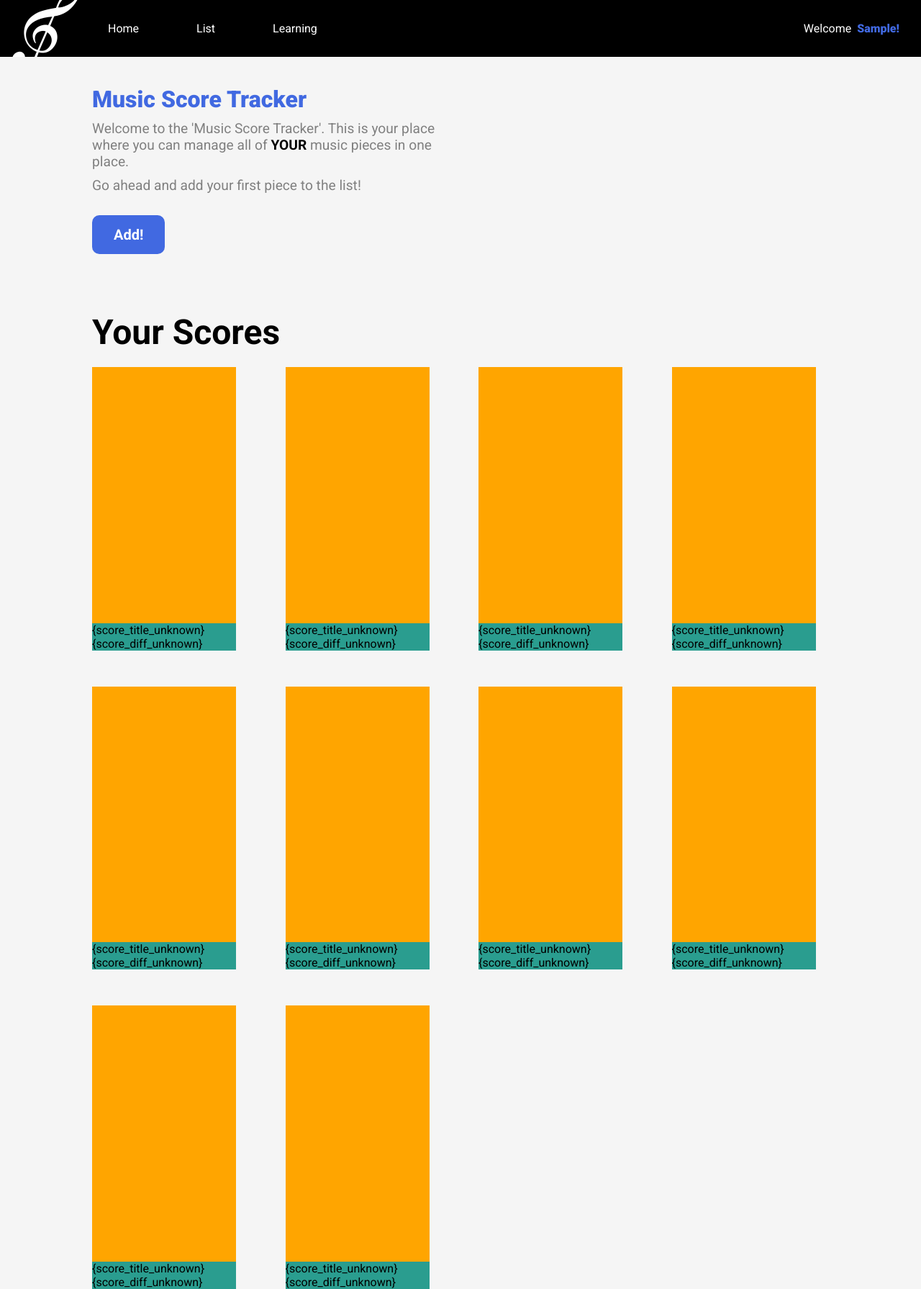
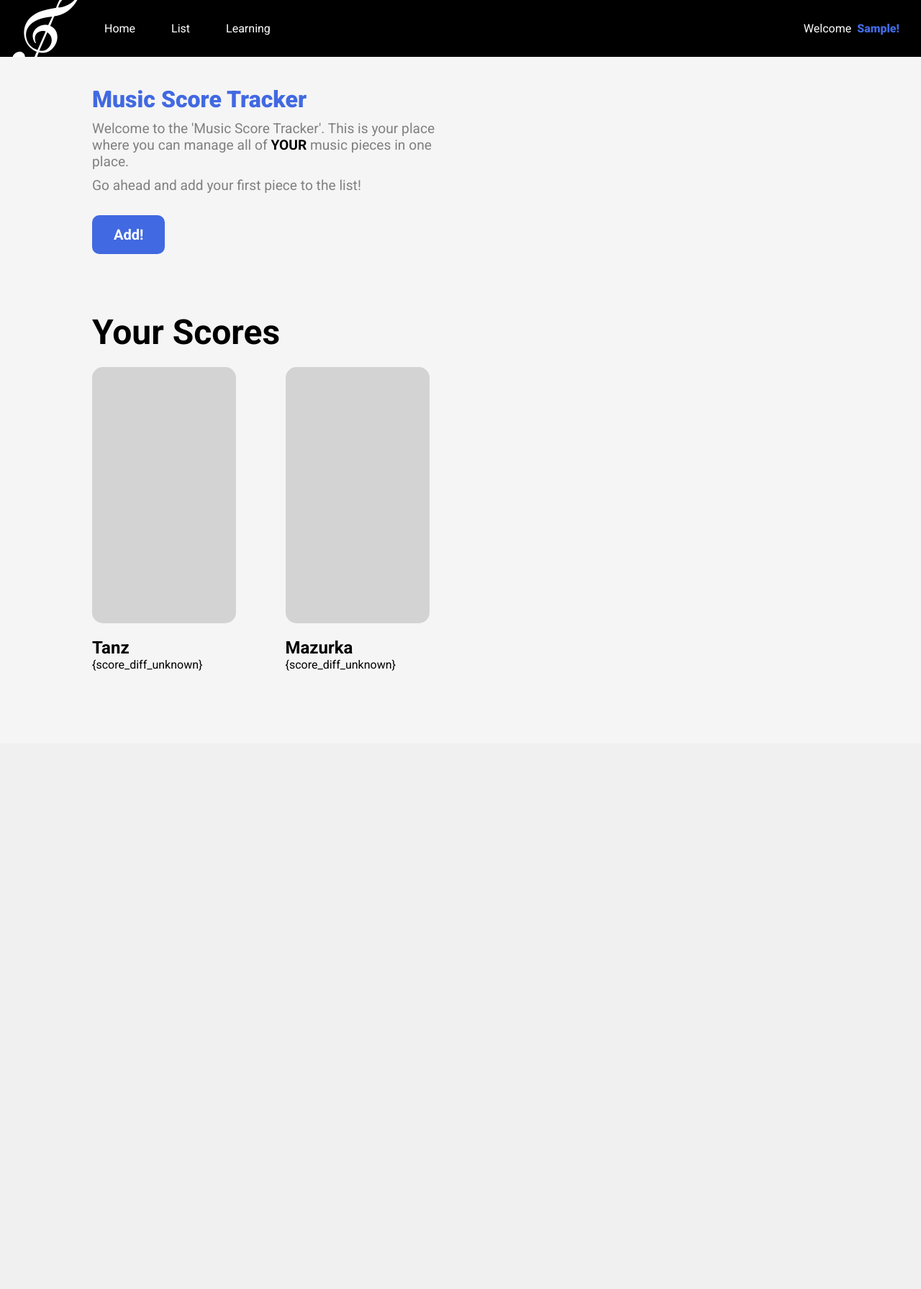
Before and after one commit to RobinV-Hogent/music_score_tracker, a Django app: page / in a window 1280 px wide. Shown: the whole page at 72% size. After the commit the page ends 932 px from the top, so only its background shows below. Run offline with Django 5.2, Linux system fonts and the light colour scheme; the visitor is signed in with stand-in values (Sample User, id 1); some web fonts are replaced.

Commit message:
frontend: trying to use child components with children

```diff
--- a/music_score_tracker/music_scores/static/styling/style.css
+++ b/music_score_tracker/music_scores/static/styling/style.css
@@ -20,6 +20,10 @@ main, .page_info {
     margin: 0 auto;
 }
 
+main {
+    padding-bottom: 100px;
+}
+
 h1 {
     color: royalblue;
     font-weight: 900;
--- a/music_score_tracker/music_scores/templates/pages/welcome.html
+++ b/music_score_tracker/music_scores/templates/pages/welcome.html
@@ -25,7 +25,9 @@
 
 {% block page_content %}
 
-    {% include 'partials/sub_layouts/header_content/variants/welcome.html' %}
+
+    {% include 'partials/sub_title.html' with title='Your Scores' %}
+    {% include 'partials/score-card-collection.html' with scores=scores %}
 
 
 {% endblock page_content %}
--- a/music_score_tracker/music_scores/templates/partials/navbar.html
+++ b/music_score_tracker/music_scores/templates/partials/navbar.html
@@ -20,7 +20,6 @@
     ul {
         list-style: none;
         display: flex;
-        gap: 20px;
         height: 100%;
         width: 100%;
 
@@ -46,7 +45,7 @@
         text-decoration: none;
         color: white;
         transition: .10s ease-in;
-        margin: 10px;
+        margin: 10px 5px;
         border-radius: 10px;
         align-items: center;
     }
--- a/music_score_tracker/music_scores/templates/partials/score-card-collection.html
+++ b/music_score_tracker/music_scores/templates/partials/score-card-collection.html
@@ -11,7 +11,7 @@
 <div class="score_card-collection">
 
     {% for score in scores %}
-        {% include "partials/score_card.html" %}
+        {% include "partials/score_card.html" with score=score %}
     {% endfor %}
 
 
--- a/music_score_tracker/music_scores/templates/partials/score_card.html
+++ b/music_score_tracker/music_scores/templates/partials/score_card.html
@@ -1,20 +1,33 @@
 <style>
 .score_card {
-    background-color: #2a9d8f;
+    background-color: none;
     color: black;
     width: 200px;
+    overflow: hidden;
+    display: flex;
+    flex-direction: column;
+    gap: 20px;
 }
 
 .score_card__preview {
+    border-radius: 15px;
     width: 100%;
     aspect-ratio: 9/16;
-    background-color: orange;
+    background-color: lightgray;
+}
+
+.score_title {
+    font-weight: bold;
+    font-size: 1.5rem;
+    word-wrap: break-word;
 }
 
 </style>
 
 <div class="score_card">
     <div class="score_card__preview"></div>
-    <p>{{ score_title|default:'{score_title_unknown}' }}</p>
-    <p>{{ score_difficulty|default:'{score_diff_unknown}' }}</p>
+    <div>
+        <p class="score_title">{{ score.title|default:'{score_title_unknown}' }}</p>
+        <p>{{ score_difficulty|default:'{score_diff_unknown}' }}</p>
+    </div>
 </div>
--- a/music_score_tracker/music_scores/templates/partials/sub_layouts/header_content/variants/welcome.html
+++ /dev/null
@@ -1,4 +0,0 @@
-{% extends "partials/sub_layouts/header_content/header_content.html" %}
-
-{% block title %}Your Scores{% endblock title %}
-{% block content %}{% include 'partials/score-card-collection.html' with scores=scores %}{% endblock content %}
--- a/music_score_tracker/music_scores/templates/partials/sub_layouts/header_content/header_content.html
+++ b/music_score_tracker/music_scores/templates/partials/sub_title.html
@@ -12,7 +12,5 @@
 
 
 <h3 class="header_content__title">
-    {% block title %}{% endblock title %}
+    {{title}}
 </h3>
-
-{% block content %}{% endblock content %}
--- a/music_score_tracker/music_scores/views.py
+++ b/music_score_tracker/music_scores/views.py
@@ -1,7 +1,8 @@
 from django.shortcuts import render, redirect
 from django.contrib.auth.decorators import login_required
+from .models import Score
 
 # Create your views here.
 @login_required
 def welcome(request):
-    return render(request, 'pages/welcome.html', {'scores': list(range(10))})
+    return render(request, 'pages/welcome.html', {'scores': [Score(title='Tanz'), Score(title='Mazurka')]})
```
